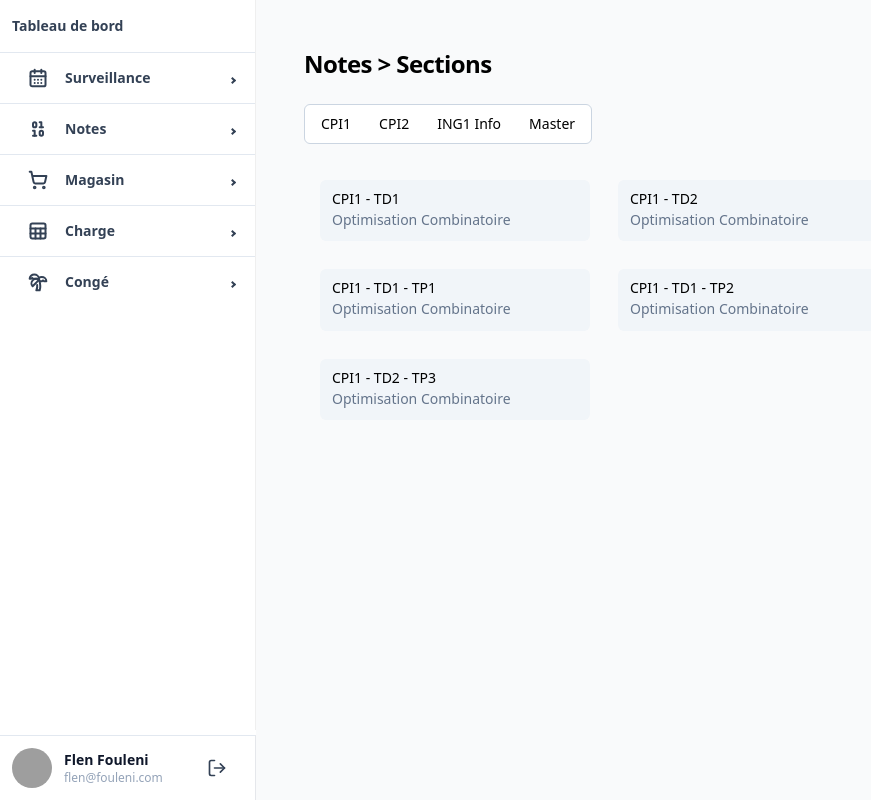
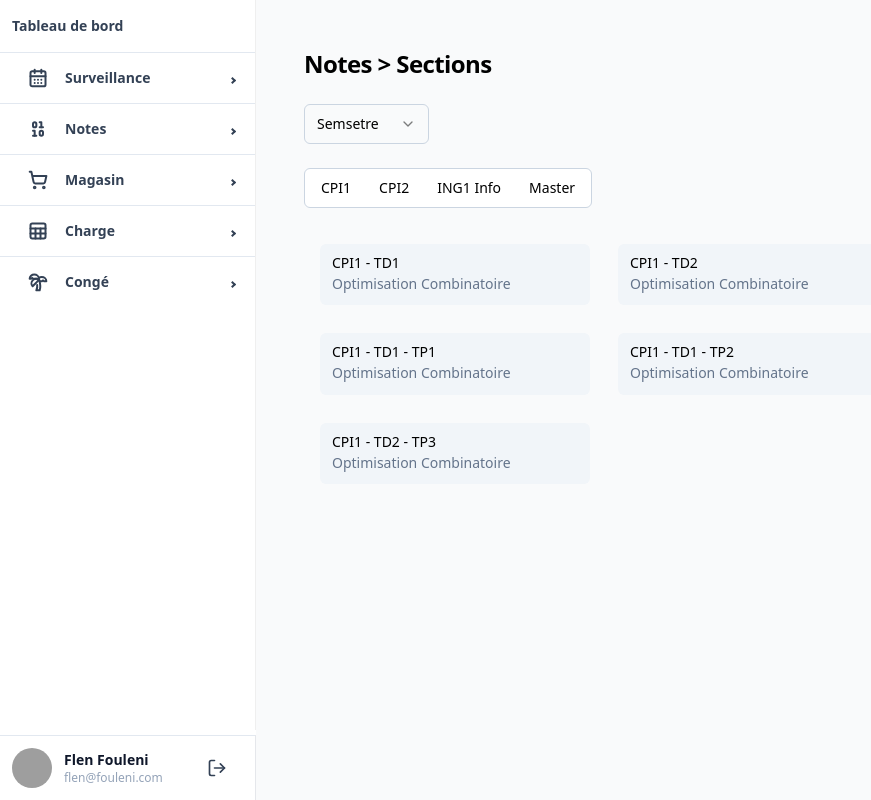
Before and after one commit to stormynight9/isimm-frontend, a React (Vite) app: page /notes/section in a window 1280 px wide. Shown: the whole page, without its empty margins (0-871 px from the left). Built offline with nearby package versions, Linux system fonts and the light colour scheme; grey boxes are pictures that could not be loaded; a web font is replaced by a local one.

Commit message:
Select Semestre

```diff
--- a/src/pages/notes/section/Section.jsx
+++ b/src/pages/notes/section/Section.jsx
@@ -1,4 +1,5 @@
 import { Menubar, MenubarMenu, MenubarTrigger } from "@/components/ui/Menubar"
+import { Select, SelectContent, SelectItem, SelectTrigger, SelectValue } from "@/components/ui/Select"
 
 import { NavigationMenu } from "@/components/ui/NavigationMenu"
 import ListItem from "../components/ListItem"
@@ -50,6 +51,18 @@ const Section = () => {
         <div className="section m-10">
             <h3 className="mt-8 scroll-m-20 text-2xl font-semibold tracking-tight">Notes > Sections</h3>
             <br></br>
+            <div className="semestres">
+                <Select>
+                    <SelectTrigger className="w-[125px]">
+                        <SelectValue placeholder="Semsetre" />
+                    </SelectTrigger>
+                    <SelectContent>
+                        <SelectItem value="sem1">Semestre 1</SelectItem>
+                        <SelectItem value="sem2">Semestre 2</SelectItem>
+                    </SelectContent>
+                </Select>
+            </div>
+            <br></br>
             <div className="sections">
                 <Menubar className="max-w-fit">
                     {sections.map((section) => (
```
